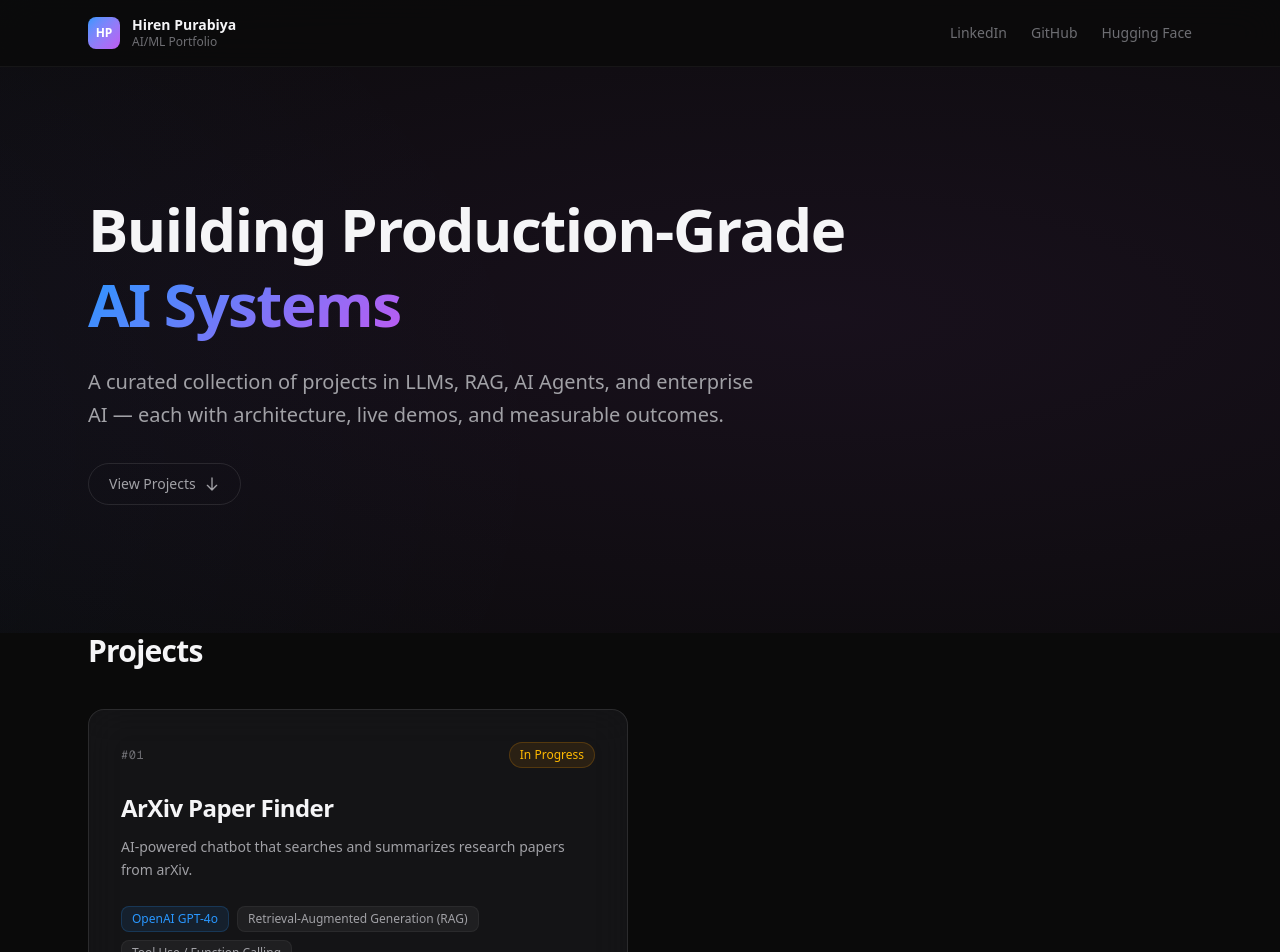
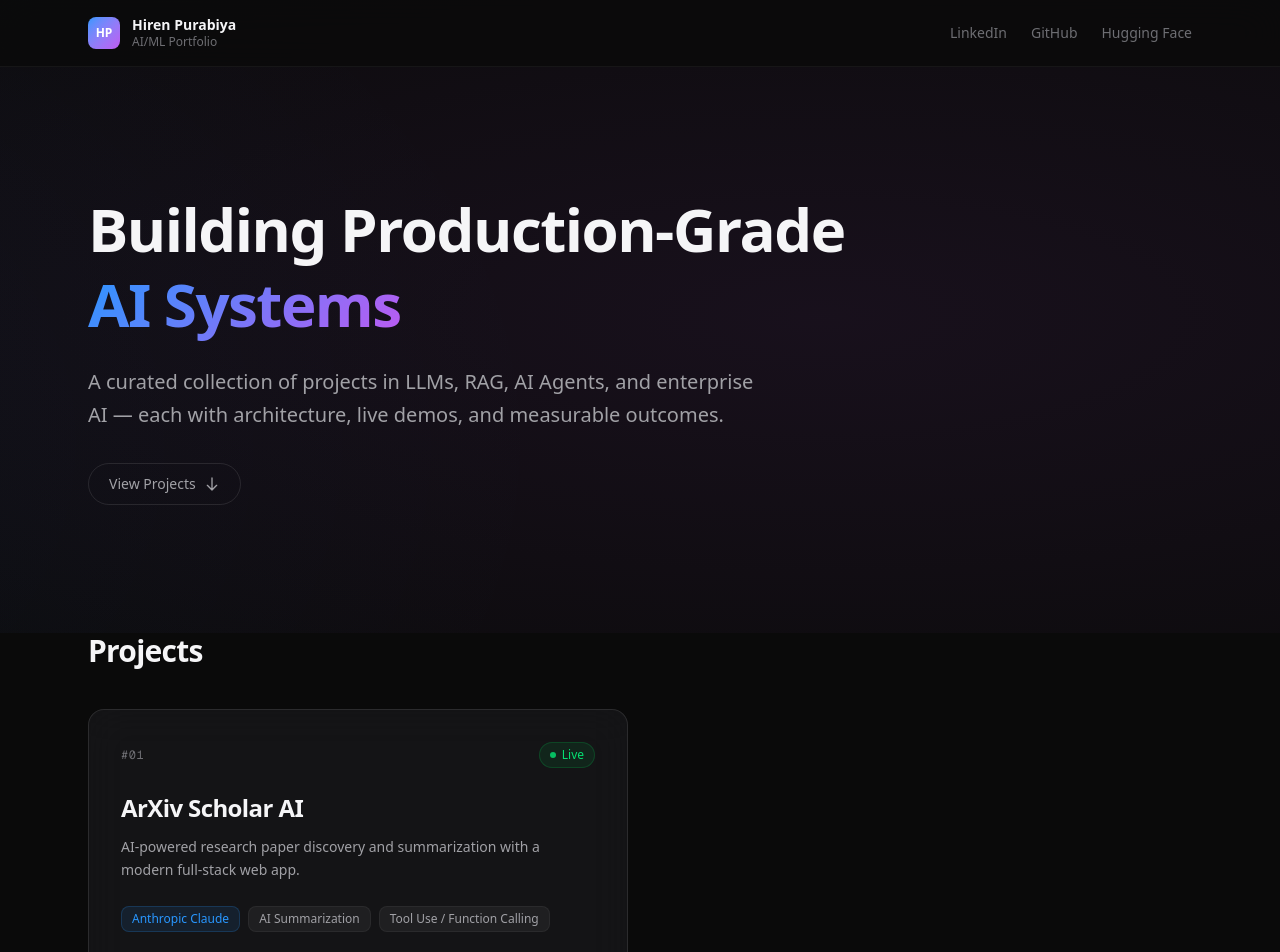
Before and after one commit to hirenpurabiya/ai-portfolio, a Next.js app in the folder site/: page / in a window 1280 px wide. Shown: the top 952 px of the page. Built offline with nearby package versions, Linux system fonts and the light colour scheme.

Commit message:
Update portfolio: ArXiv Scholar AI is now live
Updated project from ArXiv Paper Finder to ArXiv Scholar AI.
Now live with Next.js frontend on Vercel and FastAPI backend on Render.
Updated tech stack, architecture, features, and demo links.

```diff
--- a/site/src/data/projects.ts
+++ b/site/src/data/projects.ts
@@ -16,36 +16,51 @@ export interface Project {
 
 export const projects: Project[] = [
   {
-    id: "arxiv-paper-finder",
+    id: "arxiv-scholar-ai",
     number: "01",
-    title: "ArXiv Paper Finder",
+    title: "ArXiv Scholar AI",
     tagline:
-      "AI-powered chatbot that searches and summarizes research papers from arXiv.",
+      "AI-powered research paper discovery and summarization with a modern full-stack web app.",
     description:
-      "Ask natural language questions and instantly discover relevant arXiv papers with AI-generated summaries, follow-up conversation, and filtering by date, category, and relevance.",
-    status: "in-progress",
-    github: "https://github.com/hirenpurabiya/arxiv-paper-finder",
-    demo: undefined,
-    techStack: ["Python 3.11+", "Gradio", "Cloudflare Pages", "Cloudflare Workers"],
+      "Search arXiv's database of 2M+ academic papers on any topic and get concise AI-powered summaries using Claude. Features a beautiful Next.js frontend, a Python FastAPI backend, and real-time paper search with direct PDF links.",
+    status: "live",
+    github: "https://github.com/hirenpurabiya/arxiv-scholar-ai",
+    demo: "https://arxiv-scholar-ai.vercel.app",
+    techStack: [
+      "Next.js 16",
+      "React",
+      "TypeScript",
+      "Tailwind CSS",
+      "Python",
+      "FastAPI",
+      "Pydantic",
+      "Vercel",
+      "Render",
+    ],
     aiConcepts: [
-      "Retrieval-Augmented Generation (RAG)",
+      "AI Summarization",
       "Tool Use / Function Calling",
+      "API Orchestration",
       "Prompt Engineering",
-      "API Orchestration",
     ],
-    llms: ["OpenAI GPT-4o"],
+    llms: ["Anthropic Claude"],
     architecture: `flowchart LR
-    U[User Query] --> CB[Chatbot UI]
-    CB --> API[API Layer]
-    API --> AX[arXiv Search API]
+    U[User] --> FE[Next.js Frontend]
+    FE --> API[FastAPI Backend]
+    API --> AX[arXiv API]
     AX --> PROC[Result Processing]
-    PROC --> LLM[LLM - Summarize & Answer]
-    LLM --> CB`,
+    API --> CL[Claude API]
+    CL --> SUM[AI Summary]
+    PROC --> FE
+    SUM --> FE`,
     highlights: [
-      "Natural language paper search across arXiv",
-      "AI-generated summaries of paper abstracts",
-      "Multi-turn conversation for follow-up questions",
-      "Filter by date, category, and relevance",
+      "Search arXiv's 2M+ papers by any topic with smart relevance ranking",
+      "AI-powered summaries using Claude -- concise, readable explanations of complex research",
+      "Direct PDF download links for every paper",
+      "Topic-based organization -- articles saved and grouped for easy revisiting",
+      "Full REST API backend with interactive Swagger documentation",
+      "Modern, responsive UI built with Next.js and Tailwind CSS",
+      "Learning journal documenting CS/AI/ML concepts explained simply",
     ],
   },
 ];
```
